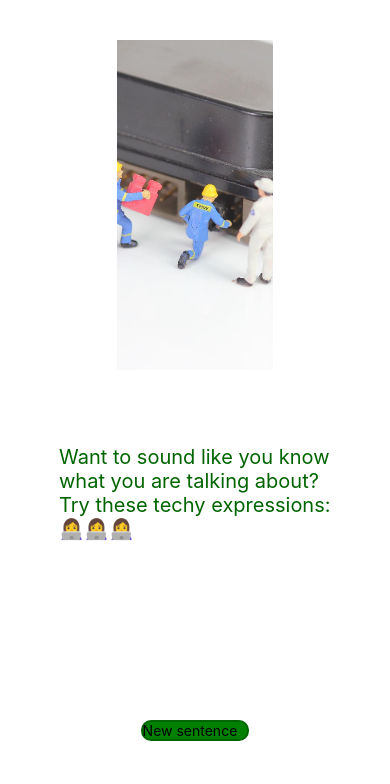
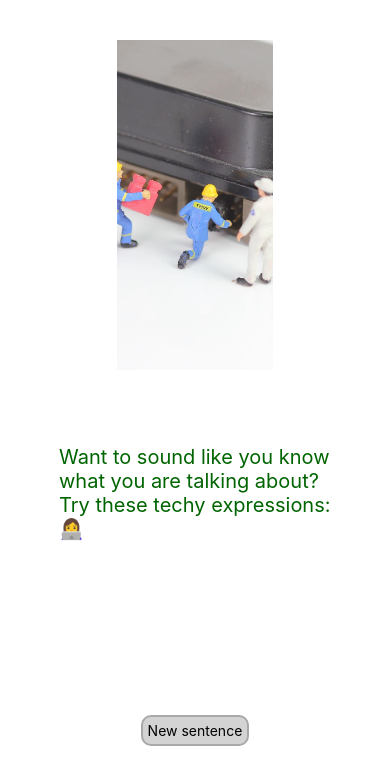
Before and after one commit to Technigo/project-react-native-app, a React Native app: screen / in a window 390 px wide. Shown: the top 784 px of the page. Built offline with nearby package versions, Linux system fonts and the light colour scheme; no server answers.

Commit message:
fixes after code review

```diff
--- a/App.js
+++ b/App.js
@@ -1,7 +1,7 @@
 import React from 'react';
 import styled from 'styled-components/native';
 import TechyApi from './components/TechyApi';
-import { ImageBackground } from 'react-native';
+
 
 const Container = styled.View`
 	flex: 1;
@@ -39,8 +39,7 @@ const App = () => {
 			<Technician source={require('./assets/technicians-at-work.jpg')} />
 			<ContainerText>
 				<Title>Want to sound like you know what you are talking about?
-				Try these techy expressions:
-				👩‍💻👩‍💻👩‍💻</Title>
+				Try these techy expressions: 👩‍💻</Title>
 			</ContainerText>
 				<TechyApi/>
 		</Container>
--- a/components/TechyApi.js
+++ b/components/TechyApi.js
@@ -1,5 +1,5 @@
 import React, { useState, useEffect } from 'react';
-import { View, Text, TouchableOpacity } from 'react-native';
+import { Text } from 'react-native';
 import styled from 'styled-components/native';
 
 const TechyApi = () => {
@@ -19,6 +19,7 @@ const Container = styled.View`
     width: 80%;
     padding-left: 20px;
     padding-right: 20px;
+
     `;
 
     const Quote = styled.Text`
@@ -30,12 +31,11 @@ const Container = styled.View`
 const APIButton= styled.TouchableOpacity`
     font-weight: 700;
     width: 40%;
-    background-color: green;
+    background-color: lightgrey;
     margin-top: 20px;
     border-radius: 10px;
-    border: 2px solid darkgreen;
-    padding; 5px;
-    color: white;
+    border: 2px solid darkgrey;
+    padding: 5px;
     `;
 
 
```
